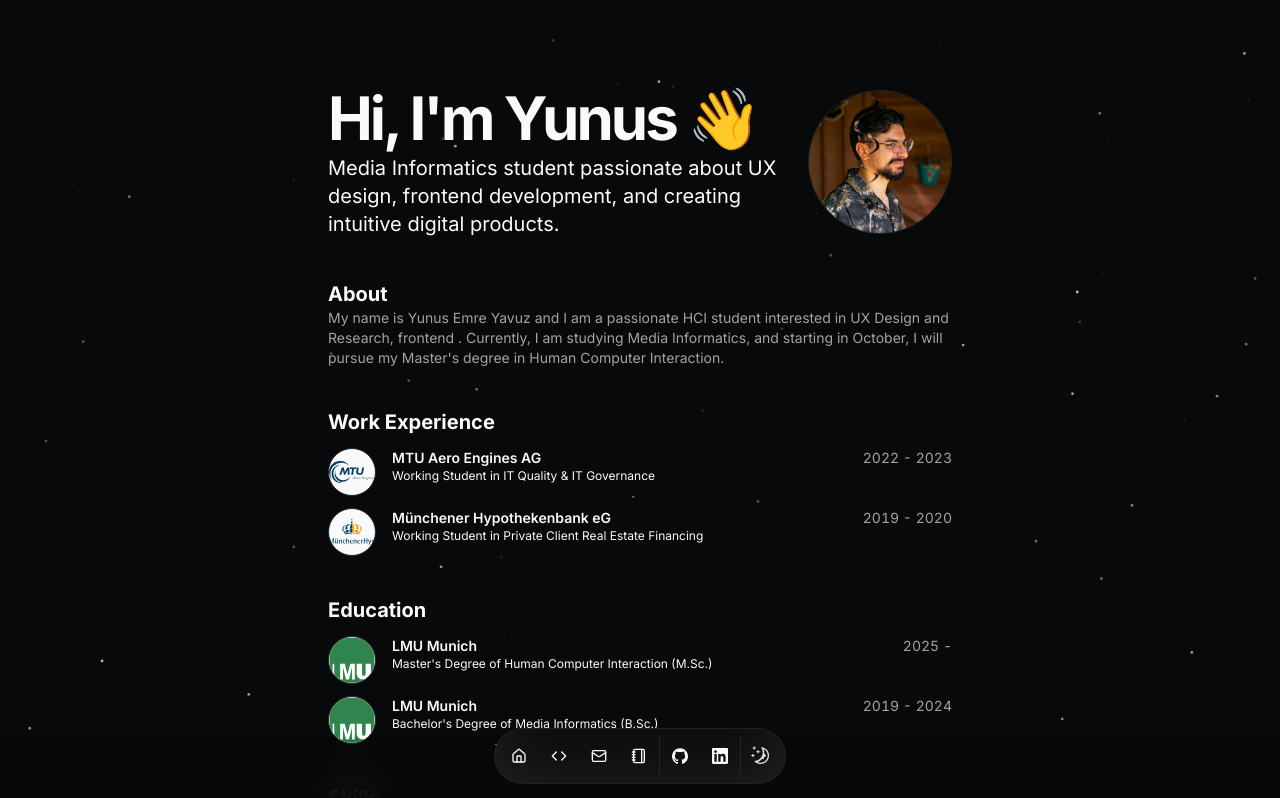
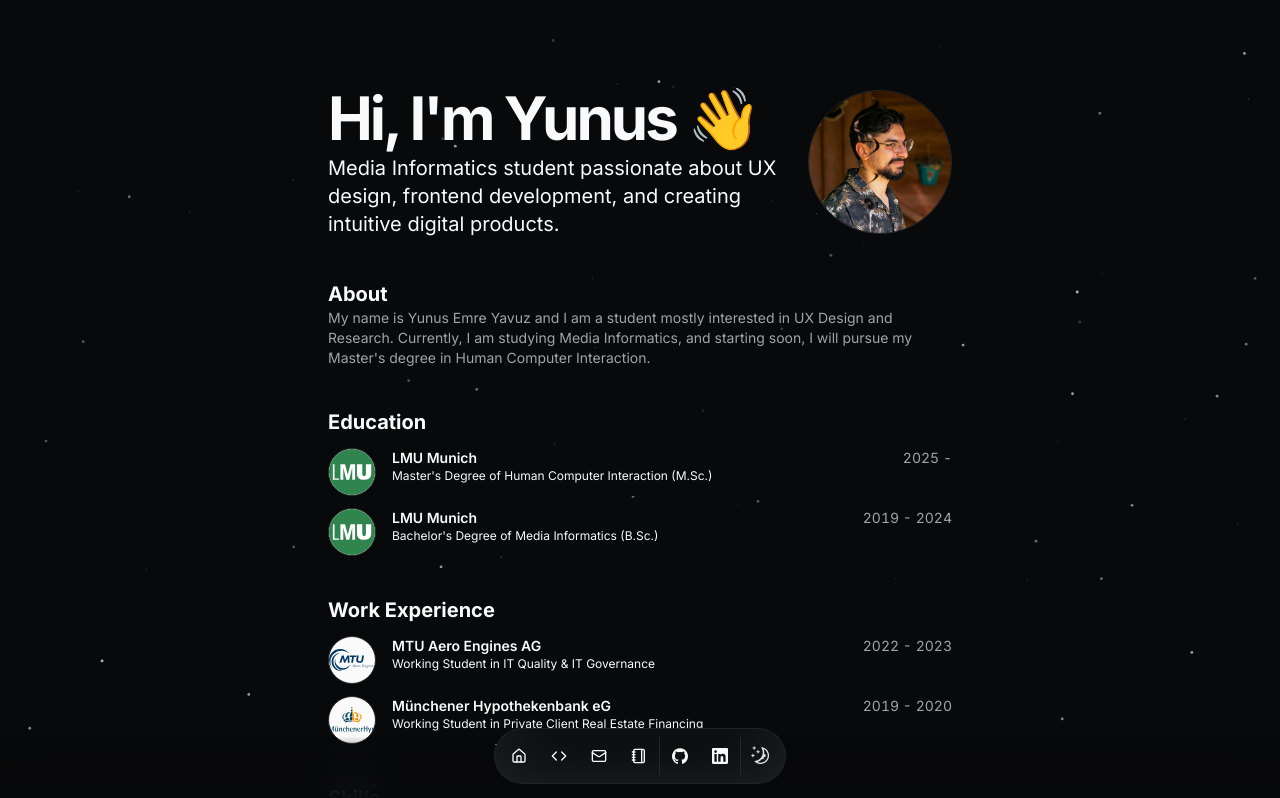
Before and after one commit to yunuseyvz/portfolio, a Next.js app: page / in a window 1280 px wide. Shown: the top 798 px of the page. Built offline with nearby package versions, Linux system fonts and the light colour scheme.

Commit message:
add card hover animation

```diff
--- a/src/app/globals.css
+++ b/src/app/globals.css
@@ -161,3 +161,11 @@ code[data-line-numbers-max-digits="3"] > [data-line]::before {
   width: 100%;
   height: 100%;
 }
+
+.card-hover-animation {
+  transition: transform 0.3s ease-out;
+}
+
+.card-hover-animation:hover {
+  transform: scale(1.05);
+}
--- a/src/app/page.tsx
+++ b/src/app/page.tsx
@@ -51,6 +51,29 @@ export default function Page() {
           </Markdown>
         </BlurFade>
       </section>
+      <section id="education">
+        <div className="flex min-h-0 flex-col gap-y-3">
+          <BlurFade delay={BLUR_FADE_DELAY * 7}>
+            <h2 className="text-xl font-bold">Education</h2>
+          </BlurFade>
+          {DATA.education.map((education, id) => (
+            <BlurFade
+              key={education.school}
+              delay={BLUR_FADE_DELAY * 8 + id * 0.05}
+            >
+              <ResumeCard
+                key={education.school}
+                href={education.href}
+                logoUrl={education.logoUrl}
+                altText={education.school}
+                title={education.school}
+                subtitle={education.degree}
+                period={`${education.start} - ${education.end}`}
+              />
+            </BlurFade>
+          ))}
+        </div>
+      </section>
       <section id="work">
         <div className="flex min-h-0 flex-col gap-y-3">
           <BlurFade delay={BLUR_FADE_DELAY * 5}>
@@ -71,29 +94,6 @@ export default function Page() {
                 badges={work.badges}
                 period={`${work.start} - ${work.end ?? "Present"}`}
                 description={work.description}
-              />
-            </BlurFade>
-          ))}
-        </div>
-      </section>
-      <section id="education">
-        <div className="flex min-h-0 flex-col gap-y-3">
-          <BlurFade delay={BLUR_FADE_DELAY * 7}>
-            <h2 className="text-xl font-bold">Education</h2>
-          </BlurFade>
-          {DATA.education.map((education, id) => (
-            <BlurFade
-              key={education.school}
-              delay={BLUR_FADE_DELAY * 8 + id * 0.05}
-            >
-              <ResumeCard
-                key={education.school}
-                href={education.href}
-                logoUrl={education.logoUrl}
-                altText={education.school}
-                title={education.school}
-                subtitle={education.degree}
-                period={`${education.start} - ${education.end}`}
               />
             </BlurFade>
           ))}
--- a/src/components/project-card.tsx
+++ b/src/components/project-card.tsx
@@ -43,7 +43,7 @@ export function ProjectCard({
   return (
     <Card
       className={
-        "flex flex-col overflow-hidden border hover:shadow-lg transition-all duration-300 ease-out h-full"
+        "flex flex-col overflow-hidden border hover:shadow-lg transition-all duration-300 ease-out h-full card-hover-animation"
       }
     >
 
--- a/src/data/resume.tsx
+++ b/src/data/resume.tsx
@@ -10,7 +10,7 @@ export const DATA = {
   description:
     "Media Informatics student passionate about UX design, frontend development, and creating intuitive digital products.",
   summary:
-    "My name is Yunus Emre Yavuz and I am a passionate HCI student interested in UX Design and Research, frontend . Currently, I am studying Media Informatics, and starting in October, I will pursue my Master's degree in Human Computer Interaction.",
+    "My name is Yunus Emre Yavuz and I am a student mostly interested in UX Design and Research. Currently, I am studying Media Informatics, and starting soon, I will pursue my Master's degree in Human Computer Interaction.",
   avatarUrl: "/me.png",
   skills: [
     "React",
```
Also changed, not shown: public/lmu.svg.
